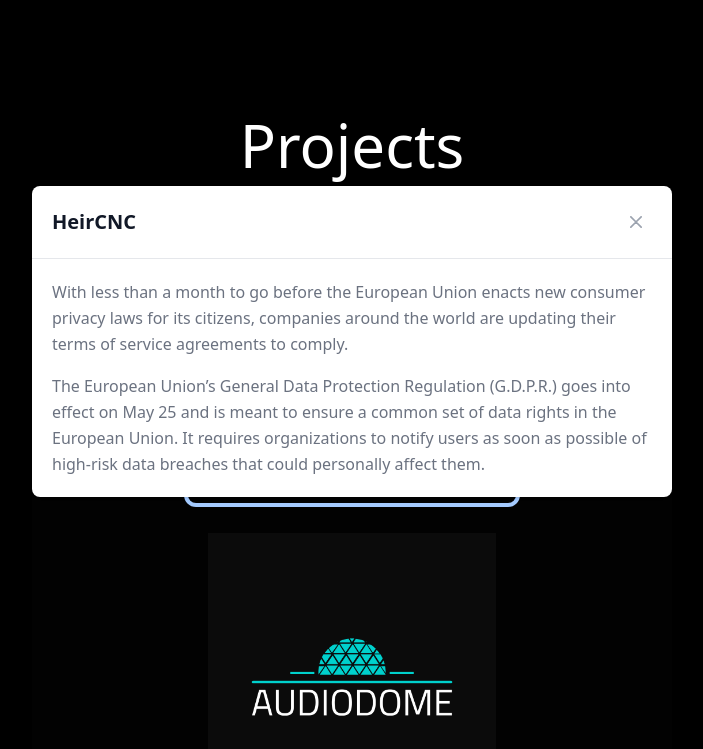
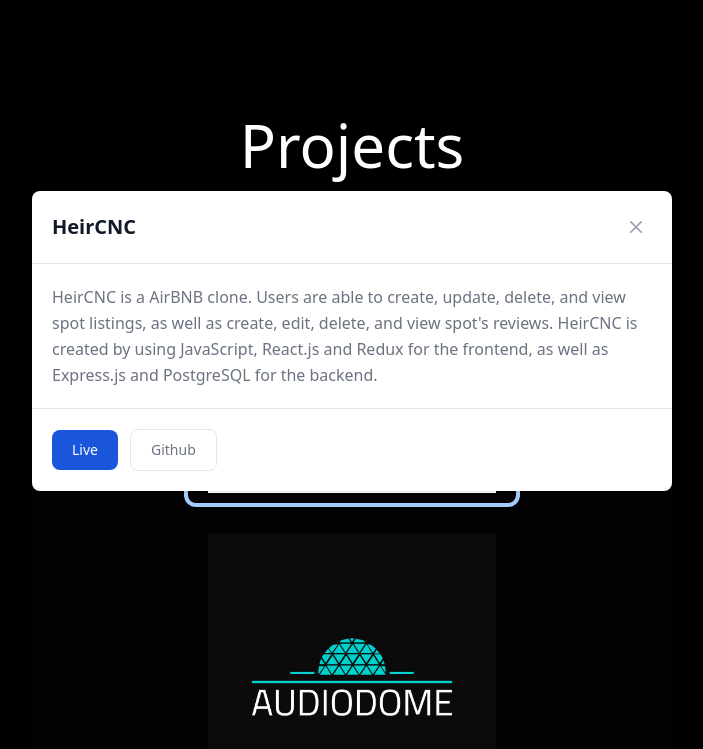
Before and after one commit to FrancisHuynh95/FrancisHuynh.github.io, a website: page src/index.html in a window 1280 px wide. Both pictures are taken after a click on the button 640 px from the left and 1062 px from the top of the page. Shown: the part 713-1462 px from the top of the page, without its empty margins (288-991 px from the left). Drawn offline with nearby package versions, Linux system fonts and the light colour scheme.

Commit message:
added the project description

```diff
--- a/src/index.html
+++ b/src/index.html
@@ -56,24 +56,17 @@
 
                 <!-- AudioDome modal -->
                 <button data-modal-target="audioDome" data-modal-toggle="audioDome"
-                class="block text-white hover:bg-blue-800 focus:ring-4 focus:outline-none focus:ring-blue-300 font-medium rounded-lg text-sm px-5 py-2.5 text-center dark:bg-blue-600 dark:hover:bg-blue-700 dark:focus:ring-blue-800"
-                type="button">
-                <img class="h-32 w-32 md:h-48 md:w-48 lg:h-72 lg:w-72" src="../assets/projects/audiodome.png" />
-            </button>
+                    class="block text-white hover:bg-blue-800 focus:ring-4 focus:outline-none focus:ring-blue-300 font-medium rounded-lg text-sm px-5 py-2.5 text-center dark:bg-blue-600 dark:hover:bg-blue-700 dark:focus:ring-blue-800"
+                    type="button">
+                    <img class="h-32 w-32 md:h-48 md:w-48 lg:h-72 lg:w-72" src="../assets/projects/audiodome.png" />
+                </button>
 
-                <div class="flex flex-col items-center">
+                <button data-modal-target="keebsy" data-modal-toggle="keebsy"
+                    class="block text-white hover:bg-blue-800 focus:ring-4 focus:outline-none focus:ring-blue-300 font-medium rounded-lg text-sm px-5 py-2.5 text-center dark:bg-blue-600 dark:hover:bg-blue-700 dark:focus:ring-blue-800"
+                    type="button">
                     <img class="h-32 w-32 md:h-48 md:w-48 lg:h-72 lg:w-72" src="../assets/projects/keebsy.png" />
-                    <p class="text-white text-justify p-5">
-                        AudioDome is inspired by Spotify. It allows creators to upload their music, and interact with
-                        the community. This was a group project created with JavaScript, React.js, Redux.js for the
-                        frontend, Python, Flask and PostgreSQL for the backend, as well as AWS to handle image and audio
-                        uploads. Users are able to upload, delete, edit, and listen to music, as well as create, update,
-                        delete, and view playlists. Once an account has been created, the user is able to edit the
-                        account, as well as delete it.
-                    </p>
-                </div>
+                </button>
             </div>
-        </div>
 
     </section>
 
@@ -146,12 +139,6 @@
 
 
 
-    <button data-modal-target="audioDome" data-modal-toggle="audioDome"
-        class="block text-white hover:bg-blue-800 focus:ring-4 focus:outline-none focus:ring-blue-300 font-medium rounded-lg text-sm px-5 py-2.5 text-center dark:bg-blue-600 dark:hover:bg-blue-700 dark:focus:ring-blue-800"
-        type="button">
-        <img class="h-32 w-32 md:h-48 md:w-48 lg:h-72 lg:w-72" src="../assets/projects/audiodome.png" />
-    </button>
-
     <!-- Main modal HeirCNC -->
     <div id="heirCNC" data-modal-backdrop="static" tabindex="-1" aria-hidden="true"
         class="hidden overflow-y-auto overflow-x-hidden fixed top-0 right-0 left-0 z-50 justify-center items-center w-full md:inset-0 h-[calc(100%-1rem)] max-h-full">
@@ -177,15 +164,21 @@
                 <!-- Modal body -->
                 <div class="p-4 md:p-5 space-y-4">
                     <p class="text-base leading-relaxed text-gray-500 dark:text-gray-400">
-                        With less than a month to go before the European Union enacts new consumer privacy laws for its
-                        citizens, companies around the world are updating their terms of service agreements to comply.
+                        HeirCNC is a AirBNB clone. Users are able to create, update, delete, and view spot listings, as
+                        well as create, edit, delete, and view spot's reviews. HeirCNC is created by using JavaScript,
+                        React.js and Redux for the frontend, as well as Express.js and PostgreSQL for the backend.
                     </p>
-                    <p class="text-base leading-relaxed text-gray-500 dark:text-gray-400">
-                        The European Union’s General Data Protection Regulation (G.D.P.R.) goes into effect on May 25
-                        and is meant to ensure a common set of data rights in the European Union. It requires
-                        organizations to notify users as soon as possible of high-risk data breaches that could
-                        personally affect them.
-                    </p>
+                </div>
+                <!-- live site and github link -->
+                <div class="flex items-center p-4 md:p-5 border-t border-gray-200 rounded-b dark:border-gray-600">
+                    <a href="http://www.google.com" target="blank">
+                        <button data-modal-hide="static-modal" type="button"
+                            class="text-white bg-blue-700 hover:bg-blue-800 focus:ring-4 focus:outline-none focus:ring-blue-300 font-medium rounded-lg text-sm px-5 py-2.5 text-center dark:bg-blue-600 dark:hover:bg-blue-700 dark:focus:ring-blue-800">Live</button>
+                    </a>
+                    <a href="https://www.github.com" target="blank">
+                        <button data-modal-hide="static-modal" type="button"
+                            class="ms-3 text-gray-500 bg-white hover:bg-gray-100 focus:ring-4 focus:outline-none focus:ring-blue-300 rounded-lg border border-gray-200 text-sm font-medium px-5 py-2.5 hover:text-gray-900 focus:z-10 dark:bg-gray-700 dark:text-gray-300 dark:border-gray-500 dark:hover:text-white dark:hover:bg-gray-600 dark:focus:ring-gray-600">Github</button>
+                    </a>
                 </div>
             </div>
         </div>
@@ -216,18 +209,23 @@
                 <!-- Modal body -->
                 <div class="p-4 md:p-5 space-y-4">
                     <p class="text-base leading-relaxed text-gray-500 dark:text-gray-400">
-                        With less than a month to go before the European Union enacts new consumer privacy laws for its
-                        citizens, companies around the world are updating their terms of service agreements to comply.
+                        AudioDome was a group project created with JavaScript, React.js, Redux.js for the frontend, Python,Flask and PostgreSQL for the backend, as well as AWS to handle image and audio uploads. Users are able to upload, delete, edit, and listen to music, as well as create, update, delete, and view playlists. Once an account has been created, the user is able to edit the account, as well as delete it.
                     </p>
-                    <p class="text-base leading-relaxed text-gray-500 dark:text-gray-400">
-                        The European Union’s General Data Protection Regulation (G.D.P.R.) goes into effect on May 25
-                        and is meant to ensure a common set of data rights in the European Union. It requires
-                        organizations to notify users as soon as possible of high-risk data breaches that could
-                        personally affect them.
-                    </p>
+                </div>
+                <!-- live site and github link -->
+                <div class="flex items-center p-4 md:p-5 border-t border-gray-200 rounded-b dark:border-gray-600">
+                    <a href="http://www.google.com" target="blank">
+                        <button data-modal-hide="static-modal" type="button"
+                            class="text-white bg-blue-700 hover:bg-blue-800 focus:ring-4 focus:outline-none focus:ring-blue-300 font-medium rounded-lg text-sm px-5 py-2.5 text-center dark:bg-blue-600 dark:hover:bg-blue-700 dark:focus:ring-blue-800">Live</button>
+                    </a>
+                    <a href="https://www.github.com" target="blank">
+                        <button data-modal-hide="static-modal" type="button"
+                            class="ms-3 text-gray-500 bg-white hover:bg-gray-100 focus:ring-4 focus:outline-none focus:ring-blue-300 rounded-lg border border-gray-200 text-sm font-medium px-5 py-2.5 hover:text-gray-900 focus:z-10 dark:bg-gray-700 dark:text-gray-300 dark:border-gray-500 dark:hover:text-white dark:hover:bg-gray-600 dark:focus:ring-gray-600">Github</button>
+                    </a>
                 </div>
             </div>
         </div>
+    </div>
     </div>
 
     <!-- Keebsy -->
@@ -243,7 +241,7 @@
                     </h3>
                     <button type="button"
                         class="text-gray-400 bg-transparent hover:bg-gray-200 hover:text-gray-900 rounded-lg text-sm w-8 h-8 ms-auto inline-flex justify-center items-center dark:hover:bg-gray-600 dark:hover:text-white"
-                        data-modal-hide="Keebsy">
+                        data-modal-hide="keebsy">
                         <svg class="w-3 h-3" aria-hidden="true" xmlns="http://www.w3.org/2000/svg" fill="none"
                             viewBox="0 0 14 14">
                             <path stroke="currentColor" stroke-linecap="round" stroke-linejoin="round" stroke-width="2"
@@ -255,18 +253,23 @@
                 <!-- Modal body -->
                 <div class="p-4 md:p-5 space-y-4">
                     <p class="text-base leading-relaxed text-gray-500 dark:text-gray-400">
-                        With less than a month to go before the European Union enacts new consumer privacy laws for its
-                        citizens, companies around the world are updating their terms of service agreements to comply.
+                        Keebsy is an online market place where a user can buy or sell custom mechancial keyboard related products. This application uses JavaScript, React.js, Redux.js for the frontend, Python, Flask and PostgreSQL for the backend, as well as AWS to handle image uploads. Signed in users are able to create, update, delete, and view product listings. They are also able to create, update, delete, and view any review of a product.
                     </p>
-                    <p class="text-base leading-relaxed text-gray-500 dark:text-gray-400">
-                        The European Union’s General Data Protection Regulation (G.D.P.R.) goes into effect on May 25
-                        and is meant to ensure a common set of data rights in the European Union. It requires
-                        organizations to notify users as soon as possible of high-risk data breaches that could
-                        personally affect them.
-                    </p>
+                </div>
+                <!-- live site and github link -->
+                <div class="flex items-center p-4 md:p-5 border-t border-gray-200 rounded-b dark:border-gray-600">
+                    <a href="http://www.google.com" target="blank">
+                        <button data-modal-hide="static-modal" type="button"
+                            class="text-white bg-blue-700 hover:bg-blue-800 focus:ring-4 focus:outline-none focus:ring-blue-300 font-medium rounded-lg text-sm px-5 py-2.5 text-center dark:bg-blue-600 dark:hover:bg-blue-700 dark:focus:ring-blue-800">Live</button>
+                    </a>
+                    <a href="https://www.github.com" target="blank">
+                        <button data-modal-hide="static-modal" type="button"
+                            class="ms-3 text-gray-500 bg-white hover:bg-gray-100 focus:ring-4 focus:outline-none focus:ring-blue-300 rounded-lg border border-gray-200 text-sm font-medium px-5 py-2.5 hover:text-gray-900 focus:z-10 dark:bg-gray-700 dark:text-gray-300 dark:border-gray-500 dark:hover:text-white dark:hover:bg-gray-600 dark:focus:ring-gray-600">Github</button>
+                    </a>
                 </div>
             </div>
         </div>
+    </div>
     </div>
     <script defer src="../node_modules/flowbite/dist/flowbite.min.js"></script>
 </body>
```
